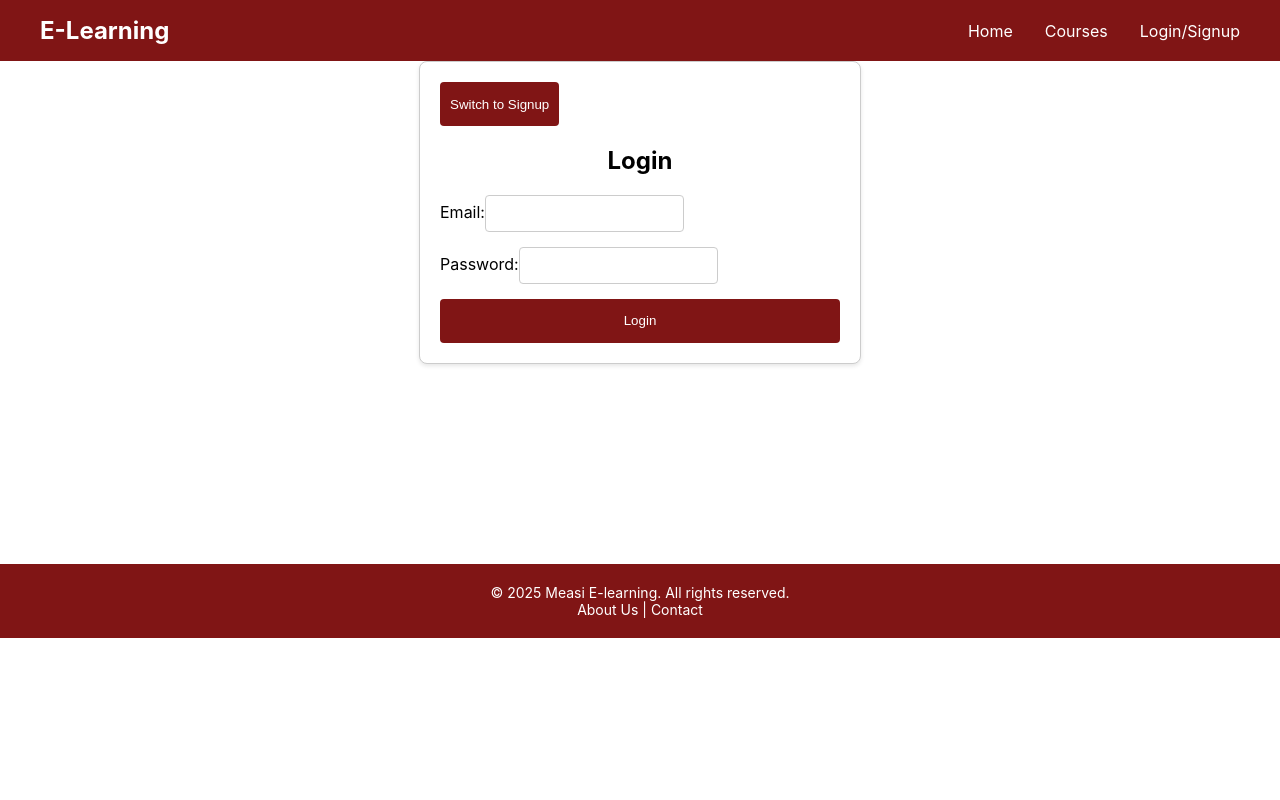
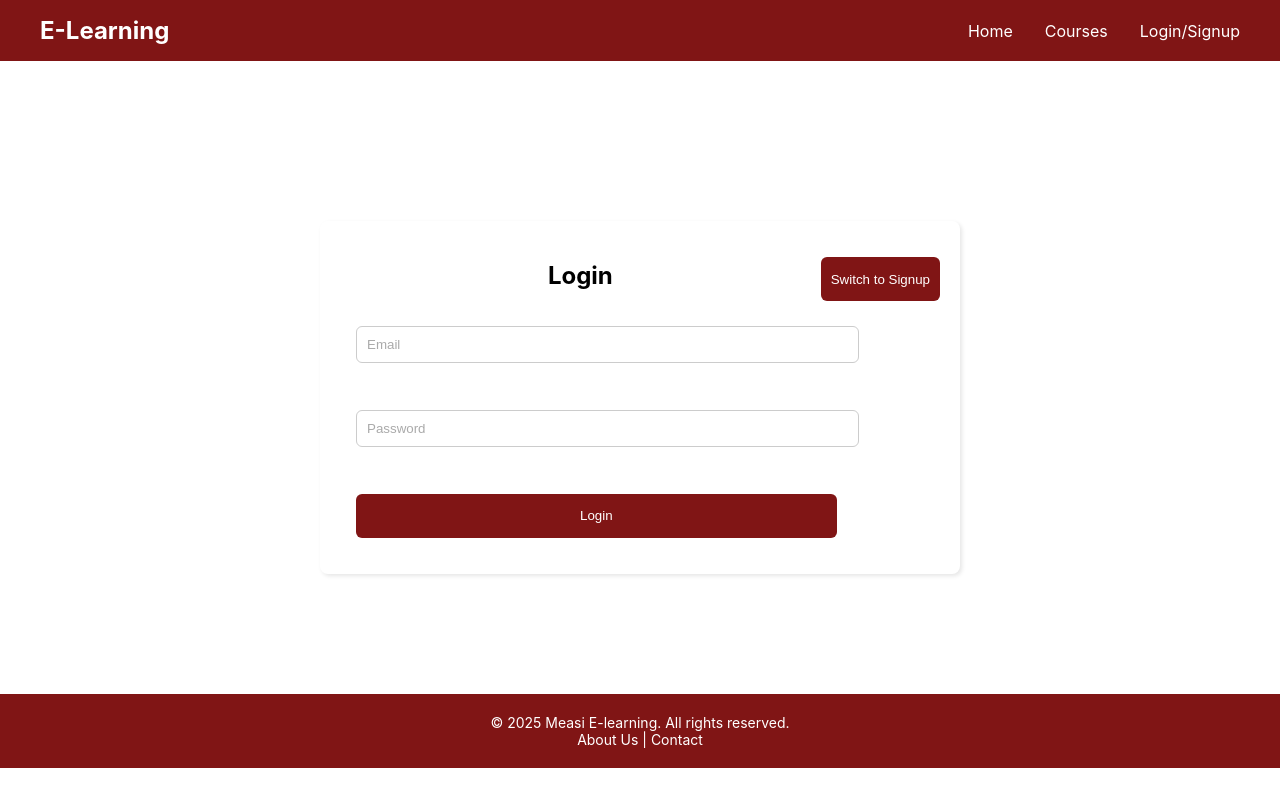
Before and after one commit to Fahaths/E-learning, a React (Create React App) app: page /Auth in a window 1280 px wide. Built offline with nearby package versions, Linux system fonts and the light colour scheme.

Commit message:
login and signup page

```diff
--- a/src/components/Header.jsx
+++ b/src/components/Header.jsx
@@ -1,14 +1,18 @@
-import React from 'react';
+import React, { useState } from 'react';
 import { Link } from 'react-router-dom';
 import './header.css';
 import Auth from '../pages/Auth';
 
 function Header() {
+  const [isMenuOpen, setIsMenuOpen] = useState(false);
+
+  const toggleMenu = () => {
+    setIsMenuOpen(!isMenuOpen);
+  }
+
   return (
     <header className="header">
         <div className="header-container">
-
-
         <div className="logo">
           <Link to="/">E-Learning</Link>
         </div>
@@ -19,24 +23,23 @@ function Header() {
             <li><Link to="/">Home</Link></li>
             <li><Link to="/courses">Courses</Link></li>
             <li><Link to="/auth">Login/Signup</Link></li>
-
           </ul>
         </nav>
 
         {/* Mobile Navigation */}
         <div className="mobile-nav">
-          <button className="hamburger">
+          <button className="hamburger" onClick={toggleMenu}>
             <span></span>
             <span></span>
             <span></span>
           </button>
 
-          <nav className="mobile-menu">
+          <nav className={`mobile-menu ${isMenuOpen ? 'open' : ''}`}>
+            <button className="close-button" onClick={() => setIsMenuOpen(false)}>×</button>
             <ul>
-              <li><Link to="/">Home</Link></li>
-              <li><Link to="/courses">Courses</Link></li>
-              <li><Link to="/about">About</Link></li>
-              <li><Link to="/contact">Contact</Link></li>
+              <li><Link to="/" onClick={() => setIsMenuOpen(false)}>Home</Link></li>
+              <li><Link to="/courses" onClick={() => setIsMenuOpen(false)}>Courses</Link></li>
+              <li><Link to="/auth" onClick={() => setIsMenuOpen(false)}>Login/Signup</Link></li>
             </ul>
           </nav>
         </div>
--- a/src/components/header.css
+++ b/src/components/header.css
@@ -1,3 +1,4 @@
+
 .header {
   background-color: #801515;
   color: white;
@@ -46,6 +47,21 @@
 }
 
 /* Mobile Navigation */
+.header-container {
+  text-align: center; /* Center header content in mobile view */
+}
+
+.close-button {
+  background: none;
+  border: none;
+  color: white;
+  font-size: 24px;
+  cursor: pointer;
+  position: absolute;
+  top: 10px;
+  right: 10px;
+}
+
 .mobile-nav {
   display: none;
 }
@@ -109,4 +125,6 @@
   .mobile-nav {
     display: block;
   }
+
+
 }
--- a/src/pages/Auth.css
+++ b/src/pages/Auth.css
@@ -1,11 +1,9 @@
 .auth-container {
-  max-width: 400px;
-  margin: 0 auto;
-  padding: 20px;
-  border: 1px solid #ccc;
-  border-radius: 8px;
-  box-shadow: 0 2px 4px rgba(0, 0, 0, 0.1);
-  background-color: #fff;
+  max-width: 600px; /* Set a maximum width for the container */
+  margin: 10rem auto -5rem; /* Center the container */
+  padding: 20px; /* Add padding for spacing */
+  box-shadow: 2px 2px 4px rgba(0, 0, 0, 0.1); /* Optional: Add shadow for better visibility */
+  border-radius: 8px; /* Optional: Add rounded corners */
 }
 
 .auth-container h2 {
@@ -17,15 +15,41 @@
   flex-direction: column;
 }
 
-.auth-container label {
-  margin-bottom: 5px;
+.auth-container .input-container {
+  position: relative; /* Position relative for the label */
+  margin-bottom: 15px; /* Space between input fields */
 }
 
 .auth-container input {
-  margin-bottom: 15px;
   padding: 10px;
   border: 1px solid #ccc;
-  border-radius: 4px;
+  border-radius: 6px;
+  transition: border-color 0.3s ease; /* Add transition for border color */
+}
+
+.auth-container input::placeholder {
+  color:  #aaa; /* Hide placeholder by default */
+}
+
+.auth-container input:focus::placeholder,
+.auth-container input:not(:placeholder-shown)::placeholder {
+  color: transparent; /* Hide placeholder on focus or if input is filled */
+}
+
+.auth-container label {
+  position: absolute;
+  left: 10px;
+  top: 10px;
+  color: #aaa; /* Default label color */
+  transition: all 0.3s ease; /* Smooth transition for label */
+}
+
+.auth-container input:focus + label,
+.auth-container input:not(:placeholder-shown) + label {
+  top: -10px; /* Move label above input */
+  left: 10px; /* Keep label aligned */
+  font-size: 12px; /* Reduce font size */
+  color: #801515; /* Change label color on focus */
 }
 
 .auth-container button {
@@ -33,10 +57,22 @@
   background-color: #801515;
   color: white;
   border: none;
-  border-radius: 4px;
+  border-radius: 6px;
   cursor: pointer;
 }
 
 .auth-container button:hover {
   background-color: #a02020;
 }
+
+.toggle-auth-button {
+  display: block; /* Ensure it takes up the full width */
+  margin: 1rem 0; /* Add margin for spacing */
+  text-align: right; /* Align text to the right */
+  float: right; /* Align button to the right */
+}
+
+input,label, .submit{
+  width: 100%;
+  margin: 1rem;
+}
--- a/src/pages/Auth.jsx
+++ b/src/pages/Auth.jsx
@@ -15,26 +15,32 @@ const Auth = () => {
 
   return (
     <div className="auth-container">
-      <button onClick={toggleAuthMode}>
+      <button className="toggle-auth-button" onClick={toggleAuthMode}>
+
         {isLogin ? 'Switch to Signup' : 'Switch to Login'}
       </button>
       <form onSubmit={handleSubmit}>
         <h2>{isLogin ? 'Login' : 'Signup'}</h2>
-        <div>
-          <label htmlFor="email">Email:</label>
-          <input type="email" id="email" required />
+        <div className="input-container">
+          <label htmlFor="email"></label>
+          <input type="email" placeholder='Email' id="email" required />
         </div>
-        <div>
-          <label htmlFor="password">Password:</label>
-          <input type="password" id="password" required />
+
+
+        <div className="input-container">
+          <label htmlFor="password"></label>
+          <input type="password" placeholder='Password'  id="password" required />
         </div>
+
+
         {!isLogin && (
-          <div>
-            <label htmlFor="confirmPassword">Confirm Password:</label>
-            <input type="password" id="confirmPassword" required />
+          <div className="input-container">
+            <label htmlFor="confirmPassword"></label>
+            <input type="password" placeholder='Confirm Password' id="confirmPassword" required />
           </div>
         )}
-        <button type="submit">{isLogin ? 'Login' : 'Signup'}</button>
+
+        <button className='submit' type="submit">{isLogin ? 'Login' : 'Signup'}</button>
       </form>
     </div>
   );
--- a/src/pages/Courses.css
+++ b/src/pages/Courses.css
@@ -116,3 +116,11 @@
   justify-content: center;
   color: var(--color-text-light);
 }
+
+/* Center header content in mobile view */
+@media (max-width: 768px) {
+  .heading {
+    text-align: center; /* Center the text */
+    margin: 5rem; /* Adjust margin for better spacing */
+  }
+}
--- a/src/pages/Courses.jsx
+++ b/src/pages/Courses.jsx
@@ -38,9 +38,7 @@ function Courses() {
 
   return (
     <div className="courses-container">
-      <h1>React Courses</h1>
-      <p className="course-category-description">Explore our collection of React.js courses to master front-end development</p>
-
+      <h1>All Courses</h1>
 
       {loading && <div className="loading-spinner">Loading courses...</div>}
 
```
